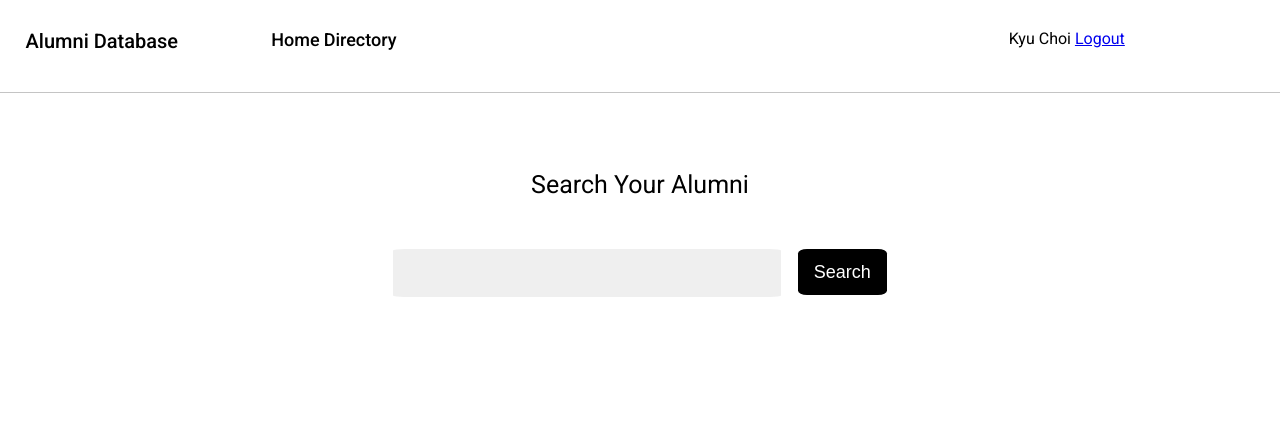
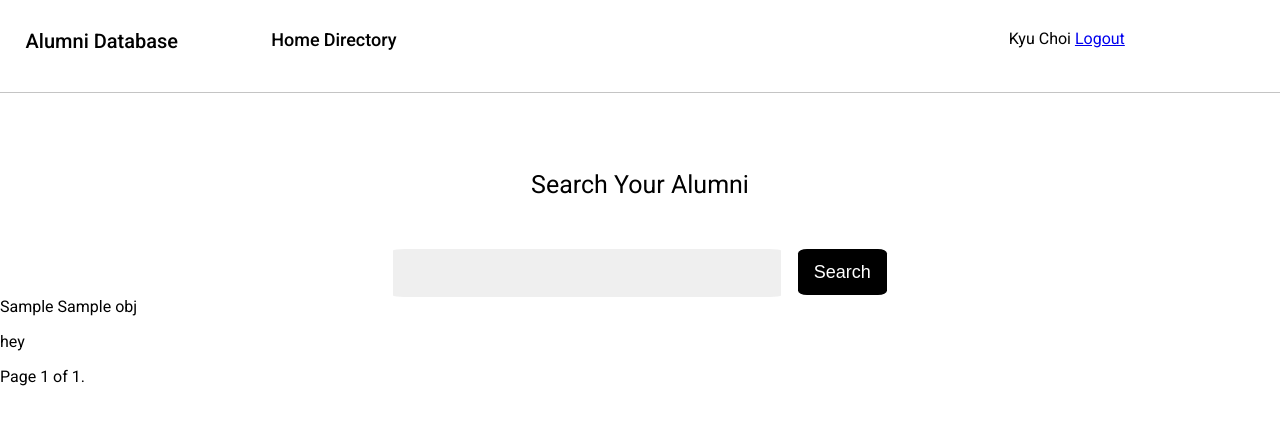
Before and after one commit to choikh0423/AlumniDatabase, a Django app: template alumnidatabase/templates/index.html in a window 1280 px wide. Shown: the top 425 px of the page. Run offline with Django 3.2, Linux system fonts and the light colour scheme; a user stored in the database is signed in; the template is opened without the code that fills it: most values are stand-ins (such as "Sample title", 1, 10 or a date in 2020).

Commit message:
pagination and search in work

```diff
--- a/alumnidatabase/searches/admin.py
+++ b/alumnidatabase/searches/admin.py
@@ -4,12 +4,16 @@ from .models import College
 from .models import Major
 from .models import Industry
 from .models import Location
+from .models import Employer
 from .models import Profile
 
 # Register your models here.
 
 admin.site.register(College)
 admin.site.register(Major)
+admin.site.register(Industry)
+admin.site.register(Location)
+admin.site.register(Employer)
 
 
 @admin.register(Alumni)
--- a/alumnidatabase/templates/index.html
+++ b/alumnidatabase/templates/index.html
@@ -8,4 +8,29 @@
     <button type="submit">Search</button>
   </form>
 </div>
+
+{{ page_obj }}
+
+{% for obj in page_obj %}
+    {{ obj.name }}
+    <p> hey </p>
+{% endfor %}
+
+<div class="pagination">
+    <span class="step-links">
+        {% if page_obj.has_previous %}
+            <a href="?page=1">&laquo; first</a>
+            <a href="?page={{ page_obj.previous_page_number }}">previous</a>
+        {% endif %}
+
+        <span class="current">
+            Page {{ page_obj.number }} of {{ page_obj.paginator.num_pages }}.
+        </span>
+
+        {% if page_obj.has_next %}
+            <a href="?page={{ page_obj.next_page_number }}">next</a>
+            <a href="?page={{ page_obj.paginator.num_pages }}">last &raquo;</a>
+        {% endif %}
+    </span>
+</div>
 {% endblock %}
```
Also changed, not shown: alumnidatabase/searches/models.py (+16 -1 lines), alumnidatabase/searches/views.py (+13 -0 lines), alumnidatabase/db.sqlite3, alumnidatabase/searches/migrations/0009_auto_20200424_0317.py (added), alumnidatabase/searches/static/images/user_image.png (added), alumnidatabase/user_image.png (added), alumnidatabase/user_image_EqTDw50.png (added), 1 other file.
